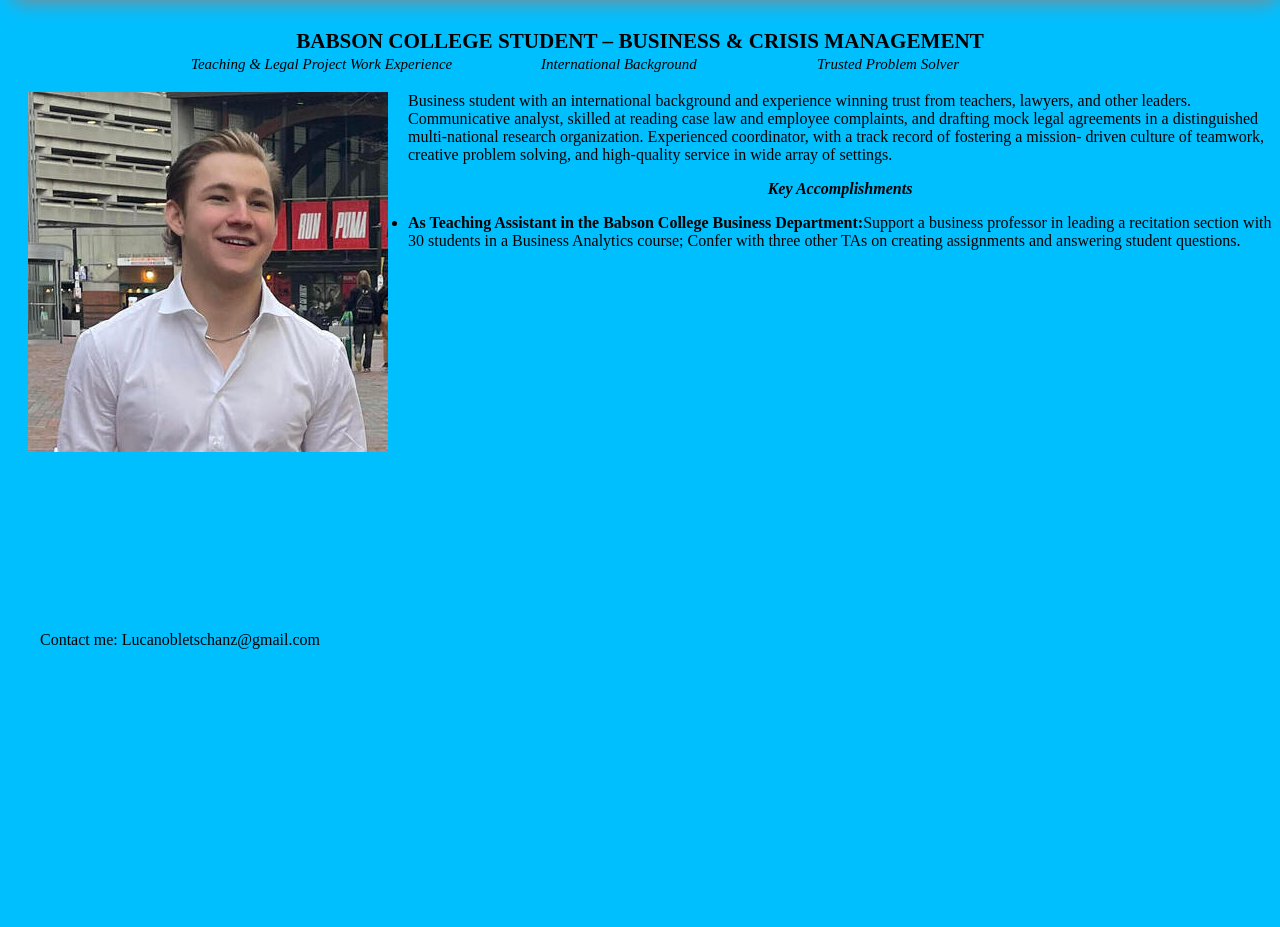
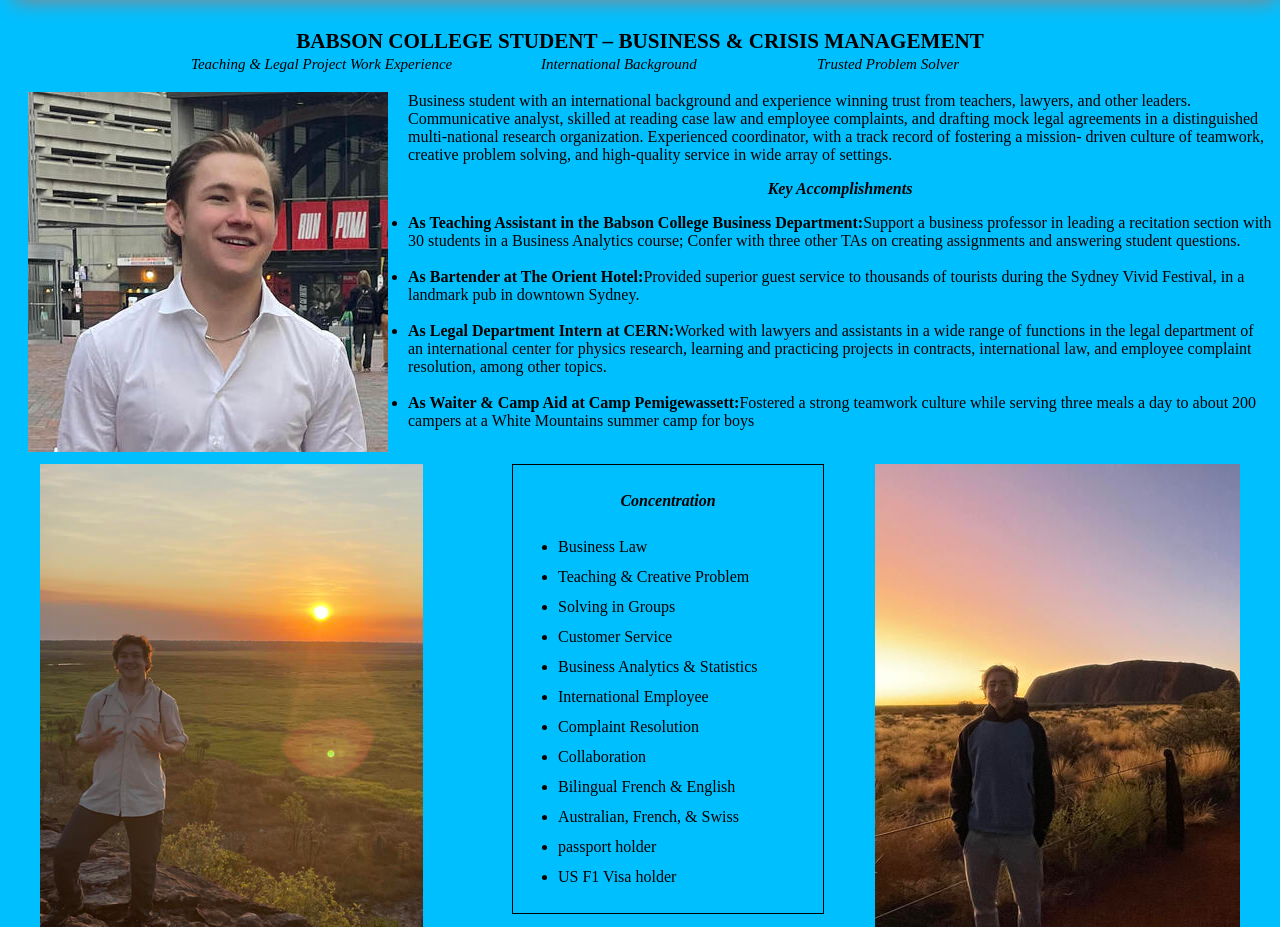
Before and after one commit to lucatschanz/lucatschanz.github.io, a plain HTML site: page Resume.html in a window 1280 px wide. Shown: the part 130-1057 px from the top of the page. Before the commit the page ends 800 px from the top, so only its background shows below. Drawn offline with Linux system fonts and the light colour scheme.

Commit message:
Milestone2

```diff
--- a/Resume.html
+++ b/Resume.html
@@ -25,7 +25,7 @@
      }
      .Media {
        position: absolute;
-       bottom:5px;
+       top:0px;
        left:0px;
      }
 
@@ -70,8 +70,27 @@
       font-size: 1em;
       text-align: center;
       font-style: oblique;
+    }
+
+    .Concentration {
+    border: 1px solid #000;
+    position: absolute;
+    padding:5px;
+    width: 300px;
+    left: 40%;
+    line-height: 30px;
 
     }
+    #sunset {
+      position: absolute;
+      left: 40px;
+    }
+
+    #paysage {
+      position: absolute;
+      right: 40px;
+    }
+
 
 
     </style>
@@ -101,13 +120,54 @@ driven culture of teamwork, creative problem solving, and high-quality service i
   <li><b>As Teaching Assistant in the Babson College Business Department:</b>Support a business professor in
 leading a recitation section with 30 students in a Business Analytics course; Confer with three other TAs on
 creating assignments and answering student questions.</li>
+<br>
+<li><b>As Bartender at The Orient Hotel:</b>Provided superior guest service to thousands of tourists during the
+Sydney Vivid Festival, in a landmark pub in downtown Sydney.</li>
+<br>
+<li><b>As Legal Department Intern at CERN:</b>Worked with lawyers and assistants in a wide range of functions in
+the legal department of an international center for physics research, learning and practicing projects in
+contracts, international law, and employee complaint resolution, among other topics.</li>
+<br>
+<li><b>As Waiter & Camp Aid at Camp Pemigewassett:</b>Fostered a strong teamwork culture while serving three
+meals a day to about 200 campers at a White Mountains summer camp for boys</li>
 </ul>
 </div>
 
-    <div class="L_Web">
-    <li><a href=“index.html”>Main Page</a></li>
+<br>
 
-    </div>
+
+<div class="Concentration">
+<h3> Concentration</h3>
+
+<ul>
+<li>Business Law</li>
+<li> Teaching &amp; Creative Problem</li>
+<li>Solving in Groups</li>
+<li>Customer Service</li>
+<li>Business Analytics &amp; Statistics</li>
+<li>International Employee</li>
+<li>Complaint Resolution</li>
+<li>Collaboration</li>
+<li>Bilingual French &amp; English</li>
+<li>Australian, French, &amp; Swiss</li>
+<li>passport holder</li>
+<li>US F1 Visa holder</li>
+</ul>
+</div>
+
+<div>
+  <img id="sunset" src="Resume_sunset.jpg" alt="picture did not work">
+  <img id="paysage" src="Resume_paysage.jpg" alt="picture did not work">
+</div>
+
+<p></p>
+
+    <nav class="L_Web">
+      <ul>
+        <li><a href="index.html">Main Page</a></li>
+      </ul>
+
+  </nav>
 
   <div class="Media">
     <ul>Contact me: Lucanobletschanz@gmail.com</ul>
```
Also changed, not shown: index.html (+23 -18 lines), Resume_paysage.jpg (added), Resume_sunset.jpg (added).
